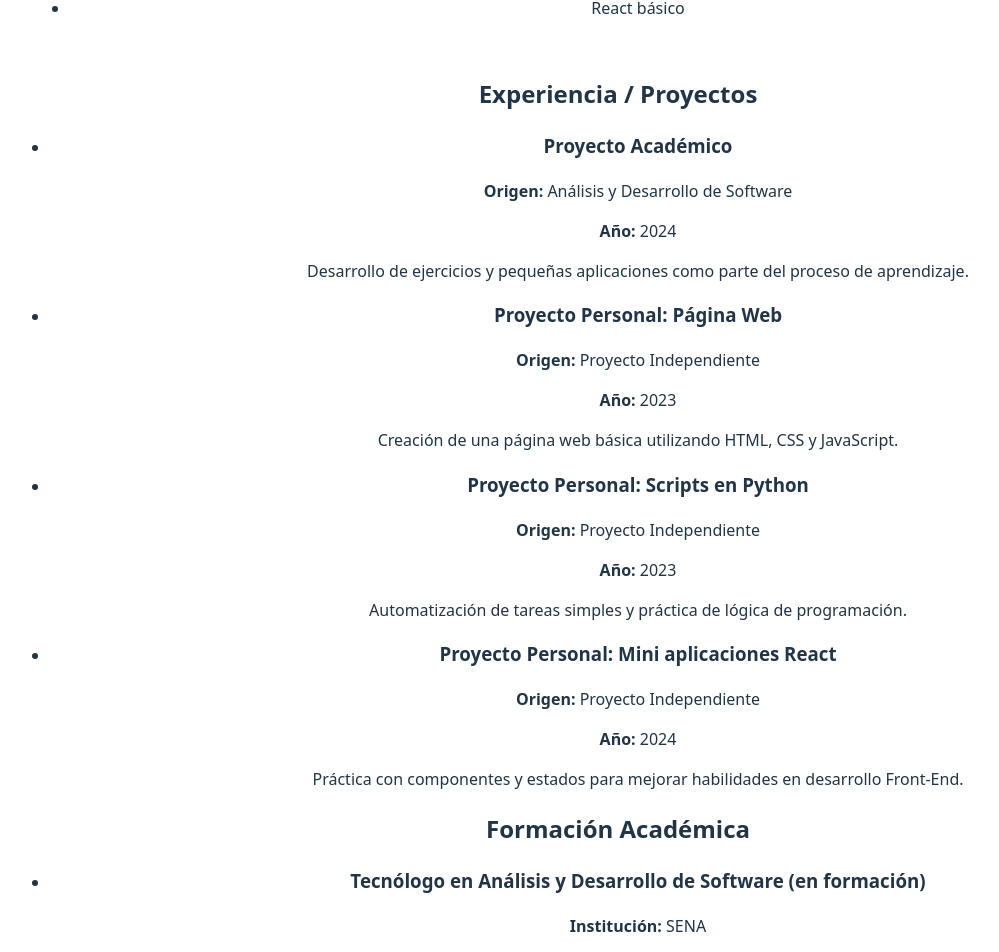
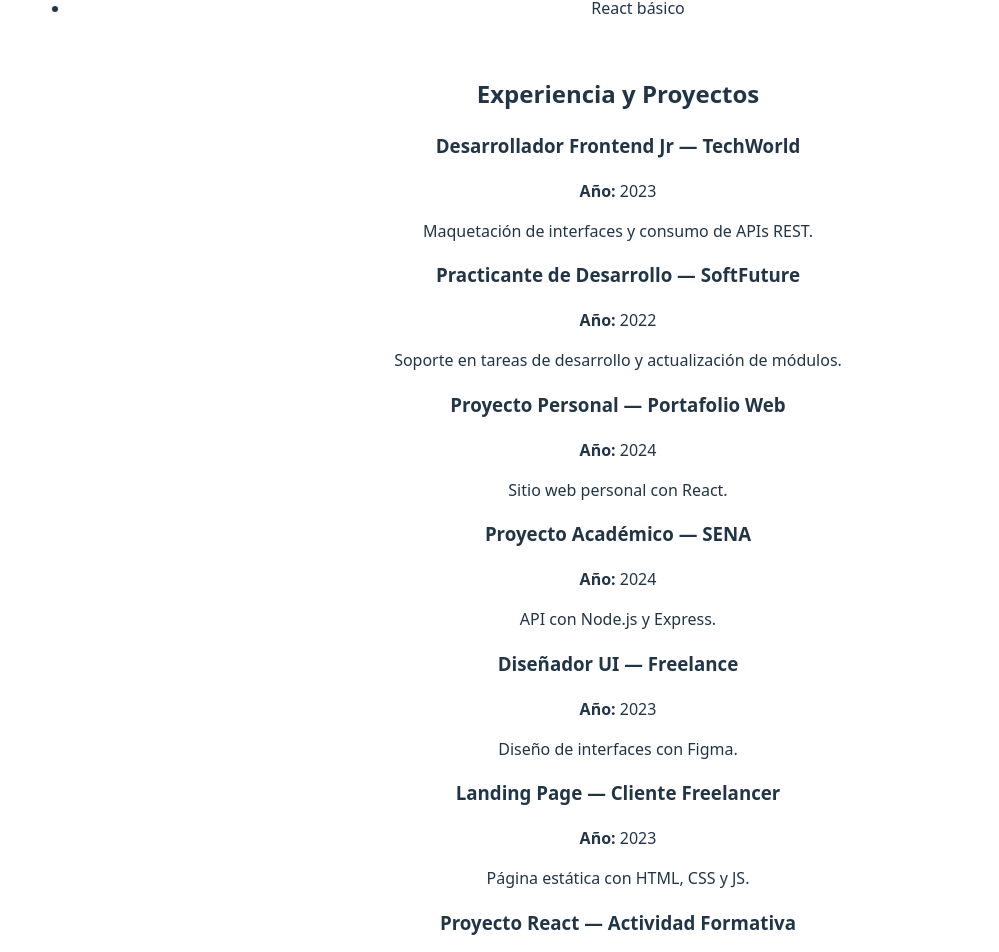
Before and after one commit to Sebastian-s-Organization/Project-React-Angular, a React (Vite) app: page / in a window 1280 px wide. Shown: the part 812-1764 px from the top of the page, without its empty margins (22-1021 px from the left). Built offline with nearby package versions, Linux system fonts and the light colour scheme.

Commit message:
feat: componente Experiencia dinámico con 10 cargos definidos

```diff
--- a/src/components/Experiencia.jsx
+++ b/src/components/Experiencia.jsx
@@ -1,46 +1,86 @@
-import React from "react";
-
-export default function Experiencia() {
+function Experiencia() {
+  // Array de experiencias (10 elementos)
   const experiencias = [
     {
-      cargo: "Proyecto Académico",
-      empresa: "Análisis y Desarrollo de Software",
-      año: "2024",
-      descripcion: "Desarrollo de ejercicios y pequeñas aplicaciones como parte del proceso de aprendizaje."
+      cargo: "Desarrollador Frontend Jr",
+      empresa: "TechWorld",
+      año: 2023,
+      descripcion: "Maquetación de interfaces y consumo de APIs REST.",
     },
     {
-      cargo: "Proyecto Personal: Página Web",
-      empresa: "Proyecto Independiente",
-      año: "2023",
-      descripcion: "Creación de una página web básica utilizando HTML, CSS y JavaScript."
+      cargo: "Practicante de Desarrollo",
+      empresa: "SoftFuture",
+      año: 2022,
+      descripcion:
+        "Soporte en tareas de desarrollo y actualización de módulos.",
     },
     {
-      cargo: "Proyecto Personal: Scripts en Python",
-      empresa: "Proyecto Independiente",
-      año: "2023",
-      descripcion: "Automatización de tareas simples y práctica de lógica de programación."
+      cargo: "Proyecto Personal",
+      empresa: "Portafolio Web",
+      año: 2024,
+      descripcion: "Sitio web personal con React.",
     },
     {
-      cargo: "Proyecto Personal: Mini aplicaciones React",
-      empresa: "Proyecto Independiente",
-      año: "2024",
-      descripcion: "Práctica con componentes y estados para mejorar habilidades en desarrollo Front-End."
-    }
+      cargo: "Proyecto Académico",
+      empresa: "SENA",
+      año: 2024,
+      descripcion: "API con Node.js y Express.",
+    },
+    {
+      cargo: "Diseñador UI",
+      empresa: "Freelance",
+      año: 2023,
+      descripcion: "Diseño de interfaces con Figma.",
+    },
+    {
+      cargo: "Landing Page",
+      empresa: "Cliente Freelancer",
+      año: 2023,
+      descripcion: "Página estática con HTML, CSS y JS.",
+    },
+    {
+      cargo: "Proyecto React",
+      empresa: "Actividad Formativa",
+      año: 2025,
+      descripcion: "Construcción de componentes dinámicos.",
+    },
+    {
+      cargo: "Aprendiz de Git",
+      empresa: "GitHub",
+      año: 2024,
+      descripcion: "Manejo de repositorios, ramas y commits.",
+    },
+    {
+      cargo: "App ToDo",
+      empresa: "Proyecto Personal",
+      año: 2022,
+      descripcion: "App CRUD con JavaScript.",
+    },
+    {
+      cargo: "Restaurante Local",
+      empresa: "Mesero",
+      año: 2021,
+      descripcion: "Trabajo previo antes de iniciar en tecnología.",
+    },
   ];
 
   return (
     <section>
-      <h2>Experiencia / Proyectos</h2>
-      <ul>
-        {experiencias.map((exp, index) => (
-          <li key={index}>
-            <h3>{exp.cargo}</h3>
-            <p><strong>Origen:</strong> {exp.empresa}</p>
-            <p><strong>Año:</strong> {exp.año}</p>
-            <p>{exp.descripcion}</p>
-          </li>
-        ))}
-      </ul>
+      <h2>Experiencia y Proyectos</h2>
+
+      {experiencias.map((exp, index) => (
+        <div key={index} style={{ marginBottom: "1rem" }}>
+          <h3>
+            {exp.cargo} — {exp.empresa}
+          </h3>
+          <p>
+            <strong>Año:</strong> {exp.año}
+          </p>
+          <p>{exp.descripcion}</p>
+        </div>
+      ))}
     </section>
   );
 }
+
+export default Experiencia;
```
